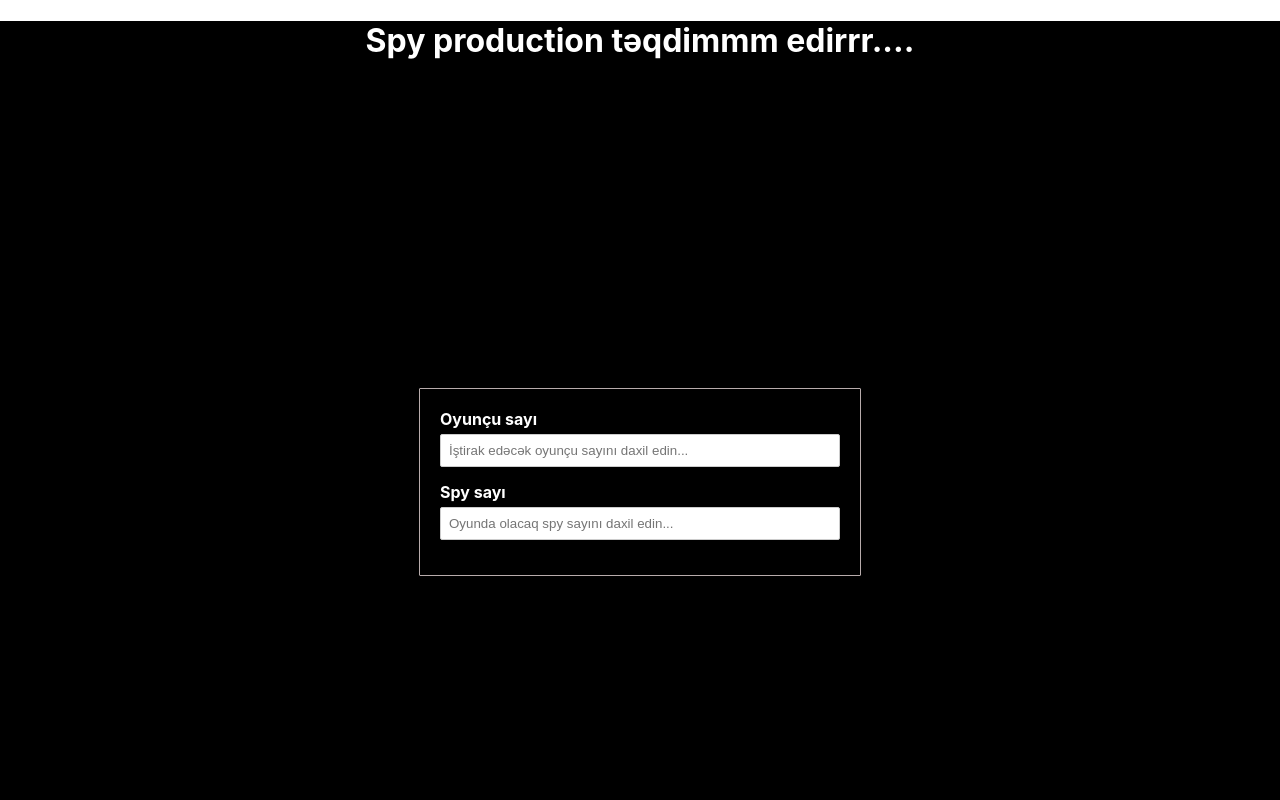
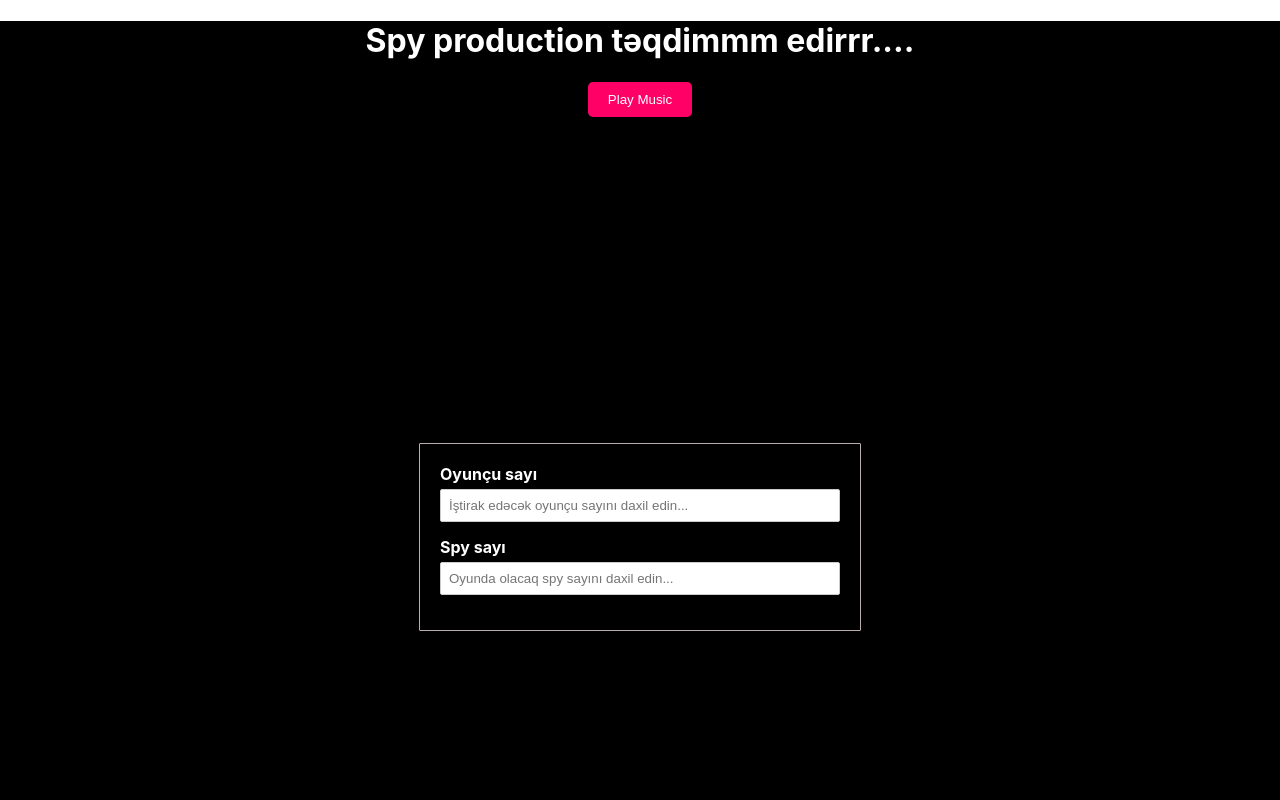
Before and after one commit to memmedov-karim/spay-game, a React (Create React App) app: page / in a window 1280 px wide. Shown: the top 800 px of the page. Built offline with nearby package versions, Linux system fonts and the light colour scheme.

Commit message:
added: used words func

```diff
--- a/src/pages/Home/Home.jsx
+++ b/src/pages/Home/Home.jsx
@@ -1,22 +1,78 @@
-import React from 'react'
+import React, { useState, useEffect } from 'react';
 import Card from '../../components/card/Card';
 import { Link } from 'react-router-dom';
 import { words } from '../../data/words';
 import Form from '../../components/form/Form';
 import './Home.css';
 import { getLocalUsedWords } from '../../utils';
+import SpySound from "../../assets/spy.mp3";
 export default function Home() {
+  const [audio] = useState(new Audio(SpySound));
+  const [isPlaying, setIsPlaying] = useState(false);
+
+  useEffect(() => {
+    // Check if audio file is valid
+    audio.oncanplaythrough = () => {
+      console.log('Audio file loaded successfully');
+    };
+    audio.onerror = (e) => {
+      console.error('Error loading audio file:', e);
+    };
+  }, [audio]);
+
+  const toggleMusic = () => {
+    if (isPlaying) {
+      audio.pause();
+    } else {
+      audio.play();
+    }
+    setIsPlaying(!isPlaying);
+  };
+
   function clearLocal() {
     localStorage.removeItem('usedWords');
     window.location.reload();
   }
+
   return (
-    <div style={{backgroundColor:"black"}} >
-      <h1 style={{ textAlign: "center",color:"white" }}>Spy production təqdimmm edirrr....</h1>
-      {getLocalUsedWords()?.length > 0 &&<h2 onClick={clearLocal} style={{ textAlign: "center", color: "white", cursor:"pointer" }}>İstifadə olunan: {getLocalUsedWords()?.length} söz var, click edərək oyunu təmizlə <br /> Açılmayan söz sayı: {words?.length - getLocalUsedWords()?.length}</h2>}
-      <div className='home'>
+    <div style={{ backgroundColor: 'black' }}>
+      <h1 style={{ textAlign: 'center', color: 'white' }}>
+        Spy production təqdimmm edirrr....
+      </h1>
+
+      {/* Play/Pause button for background music */}
+      <button
+        onClick={toggleMusic}
+        style={{
+          display: 'block',
+          margin: '20px auto',
+          padding: '10px 20px',
+          backgroundColor: '#ff0066',
+          color: 'white',
+          border: 'none',
+          borderRadius: '5px',
+          cursor: 'pointer',
+        }}
+      >
+        {isPlaying ? 'Pause Music' : 'Play Music'}
+      </button>
+
+      {getLocalUsedWords()?.length > 0 && (
+        <h2
+          onClick={clearLocal}
+          style={{
+            textAlign: 'center', color: 'white'
+          }}
+        >
+          İstifadə olunan: {getLocalUsedWords()?.length} söz var, click edərək oyunu təmizlə
+          <br />
+          Açılmayan söz sayı: {words?.length - getLocalUsedWords()?.length}
+        </h2>
+      )}
+
+      <div className="home">
         <Form />
       </div>
     </div>
-  )
+  );
 }
```
Also changed, not shown: src/App.js (+7 -5 lines), 1 other file (tests, documents, lock files or other folders).
